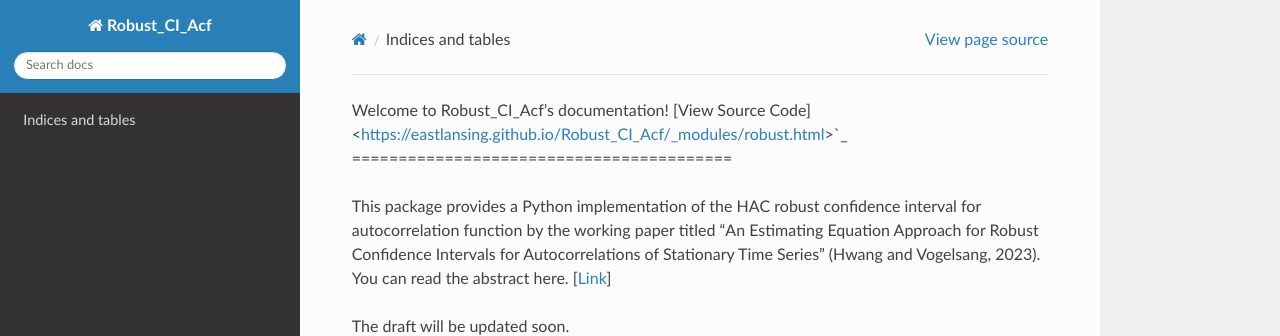
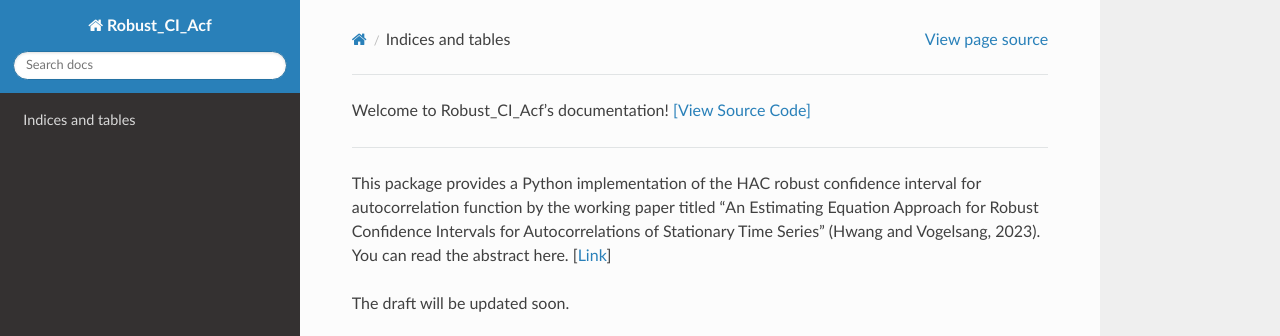
Before and after one commit to eastlansing/Robust_CI_Acf, a Sphinx documentation site: the page built from docs/index.rst, in a window 1280 px wide, cut to the strip 0-336 px from the top of the page. Built offline with Sphinx 7.4.7 and the Read the Docs theme 2.0.0, drawn with Linux system fonts in a browser that asks for light colours.

Commit message:
Update index.rst

```diff
--- a/docs/index.rst
+++ b/docs/index.rst
@@ -4,7 +4,8 @@
    contain the root `toctree` directive.
 
 Welcome to Robust_CI_Acf's documentation!
-[View Source Code] <https://eastlansing.github.io/Robust_CI_Acf/_modules/robust.html>`_
+`[View Source Code] <https://eastlansing.github.io/Robust_CI_Acf/_modules/robust.html>`_
+
 =========================================
 
 This package provides a Python implementation of the HAC robust confidence interval for autocorrelation function by the working paper titled
```
